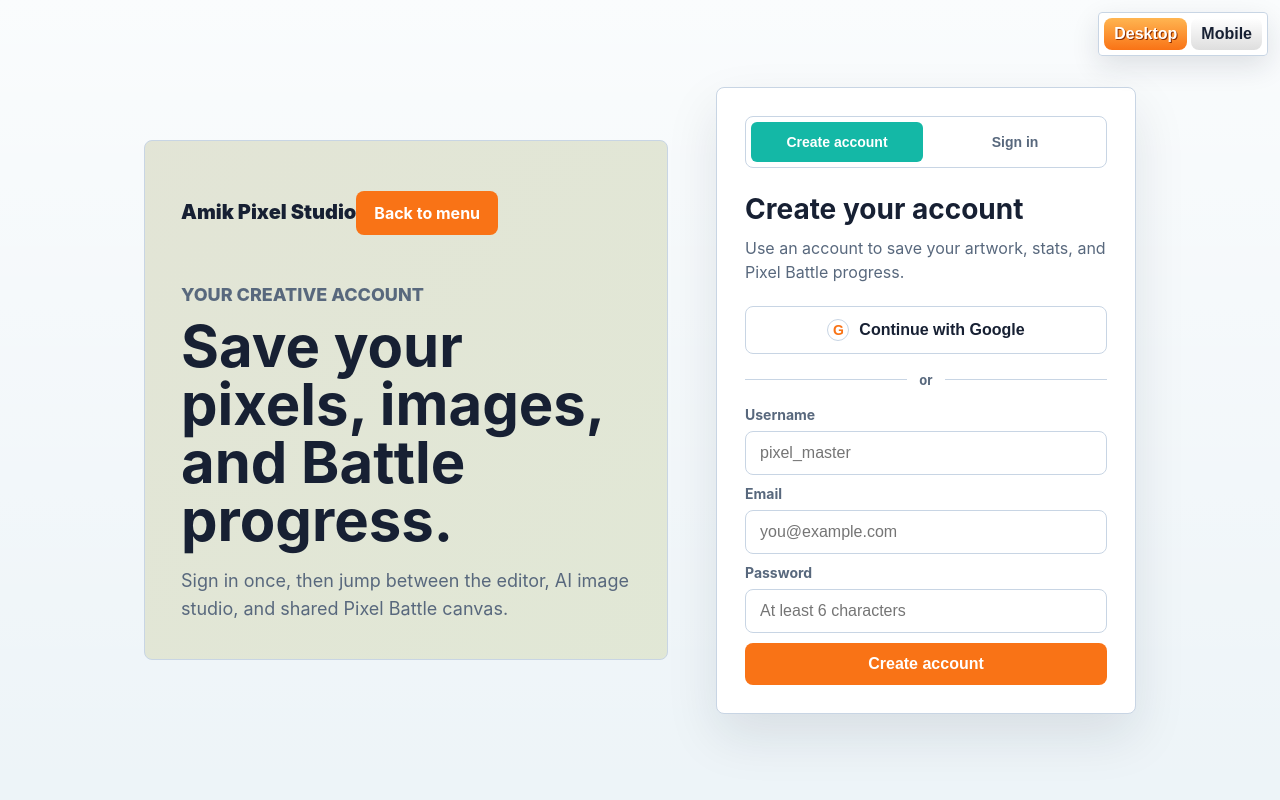
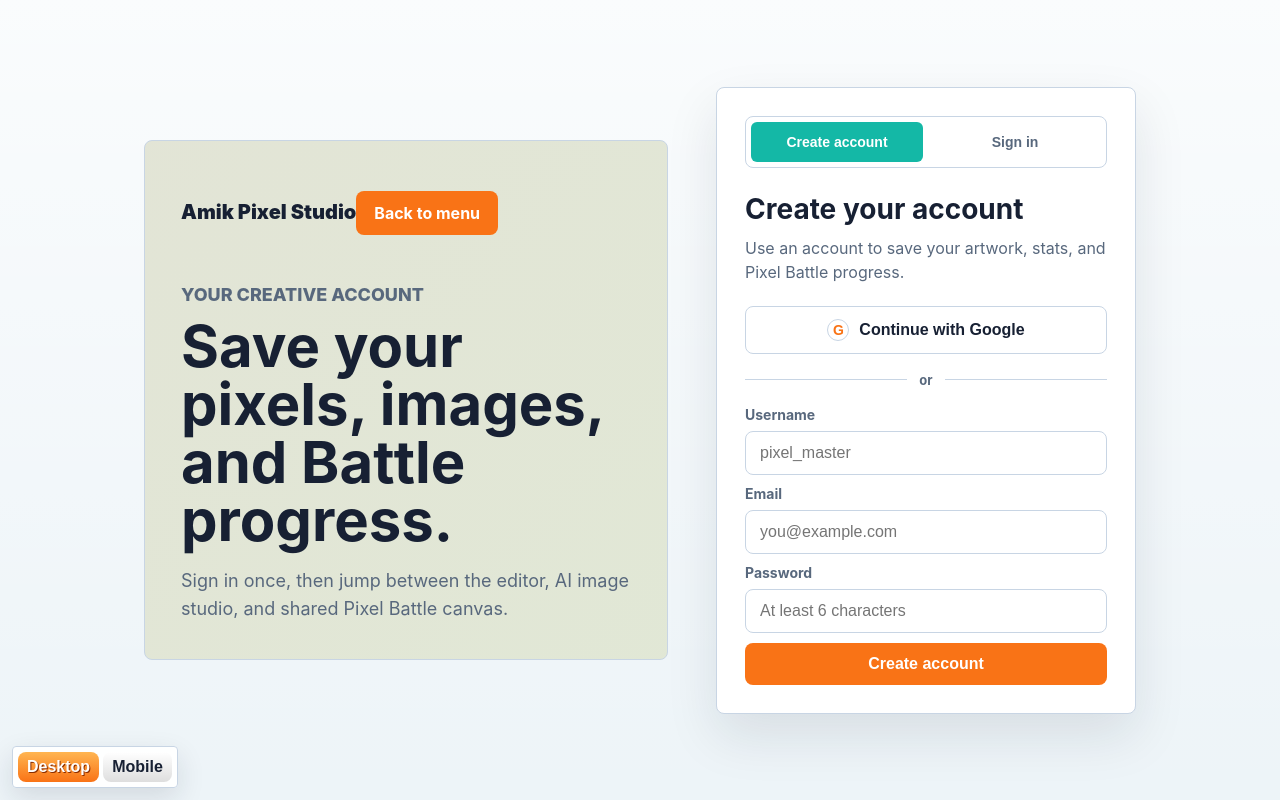
Before and after one commit to amiktalgat/Amik, a React (Vite) app: page /auth in a window 1280 px wide. Built offline with nearby package versions, Linux system fonts and the light colour scheme; no server answers.

Commit message:
Tidy home card and preview controls

```diff
--- a/src/index.css
+++ b/src/index.css
@@ -28,8 +28,8 @@ body {
 .device-toolbar {
   position: fixed;
   z-index: 100;
-  top: 12px;
-  right: 12px;
+  left: 12px;
+  bottom: 12px;
   display: flex;
   gap: 4px;
   padding: 5px;
@@ -40,8 +40,8 @@ body {
 }
 
 .device-toolbar button {
-  min-height: 32px;
-  padding: 7px 10px;
+  min-height: 30px;
+  padding: 6px 9px;
   border-color: #5a5f8c;
   border-top-color: #ffffff;
   border-left-color: #c0d5e6;
@@ -66,12 +66,12 @@ body {
   display: grid;
   place-items: start center;
   min-height: 100vh;
-  padding: 78px 14px 28px;
+  padding: 18px 14px 58px;
 }
 
 .device-preview--mobile .device-frame {
   width: min(390px, 100%);
-  height: min(844px, calc(100vh - 106px));
+  height: min(844px, calc(100vh - 76px));
   min-height: 560px;
   overflow: hidden;
   border: 8px solid var(--carbon);
@@ -313,17 +313,6 @@ a.auth-home-link {
   color: var(--soft);
   line-height: 1.45;
 }
-.home-card__hint {
-  width: fit-content;
-  padding: 5px 8px;
-  border: 1px solid rgba(246, 141, 31, 0.42);
-  border-radius: 4px;
-  background: rgba(236, 171, 55, 0.18);
-  color: var(--ink) !important;
-  font-size: 12px;
-  font-weight: 800;
-}
-
 .auth-page {
   min-height: 100vh;
   display: grid;
--- a/src/pages/HomePage.tsx
+++ b/src/pages/HomePage.tsx
@@ -5,7 +5,6 @@ const menuItems = [
     href: '/battle',
     title: 'Pixel Battle',
     text: 'Choose a color and place pixels on a shared canvas with other players.',
-    hint: 'Start here: pick a color, zoom in, then tap the canvas.',
   },
   {
     href: '/pixel-forge',
@@ -38,7 +37,6 @@ export function HomePage() {
       <section className="home-grid" aria-label="Main menu">
         {menuItems.map((item) => (
           <Link className="home-card" href={item.href} key={item.href}>
-            {item.hint && <span className="home-card__hint">{item.hint}</span>}
             <strong>{item.title}</strong>
             <span>{item.text}</span>
           </Link>
```
